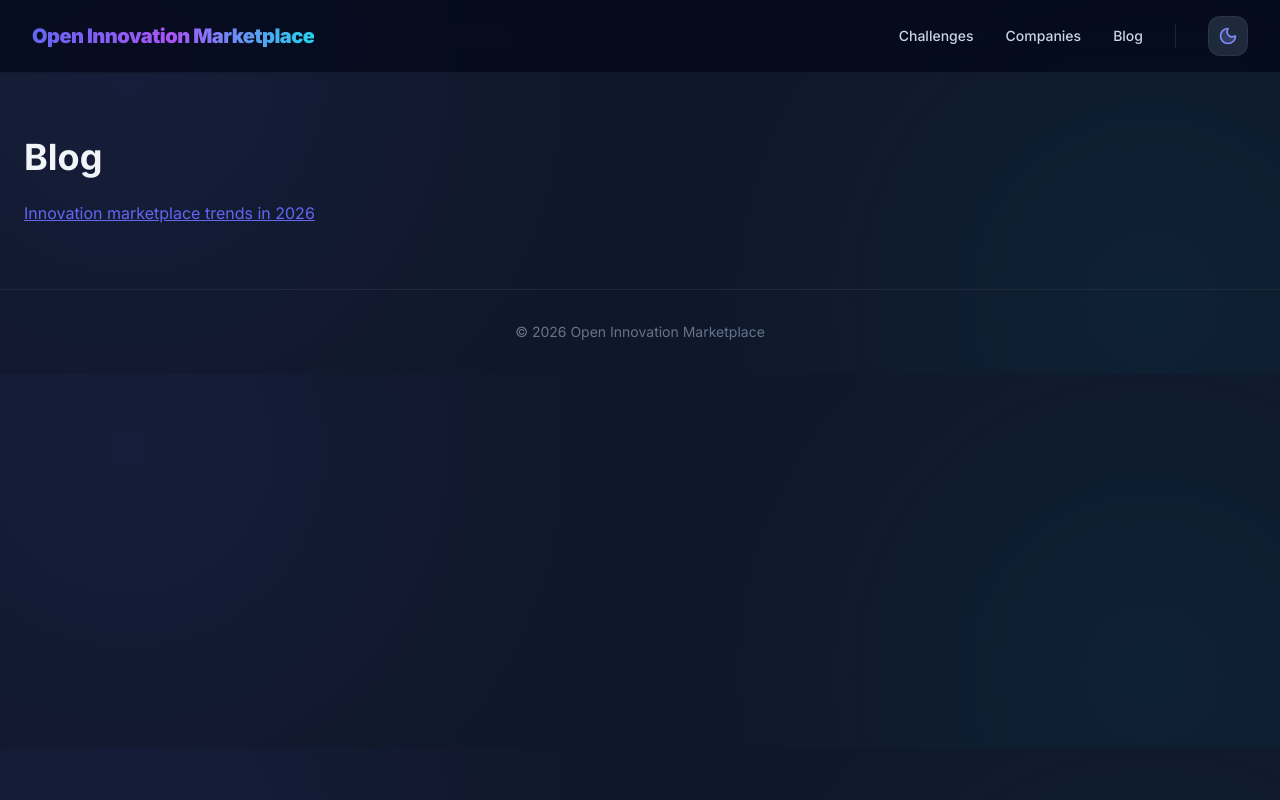
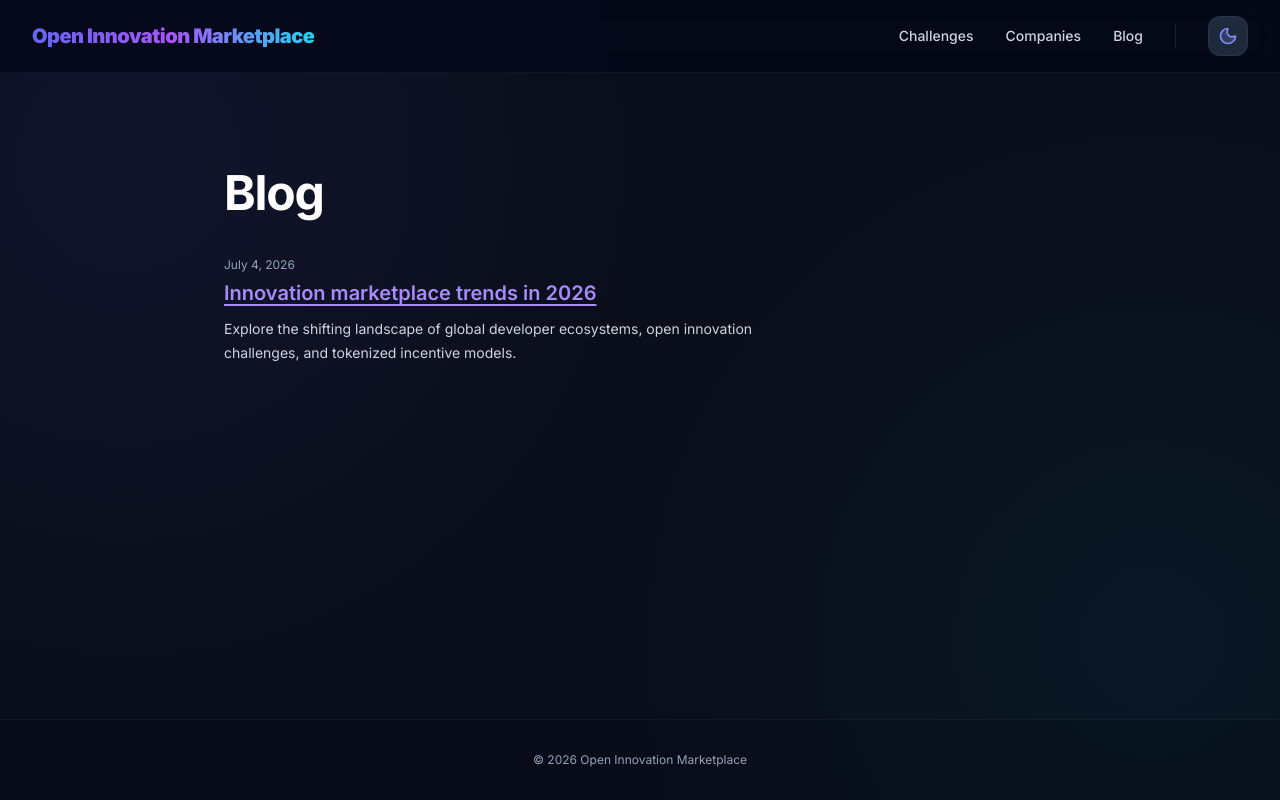
Before and after one commit to shivamrokade6411/Open-Innovation-Marketplace, a Next.js app in the folder apps/frontend/: page /blog in a window 1280 px wide. Built offline with nearby package versions, Linux system fonts and the light colour scheme.

Commit message:
Update project

```diff
--- a/apps/frontend/src/app/(public)/blog/[slug]/page.tsx
+++ b/apps/frontend/src/app/(public)/blog/[slug]/page.tsx
@@ -1,9 +1,66 @@
 /*
- * Purpose: Blog article page.
- * Author: Copilot
- * Date: 2026-06-28
+ * Purpose: Dynamic blog article page.
+ * Author: Antigravity Pair Programmer
+ * Date: 2026-07-04
  */
 
-export default function BlogPostPage(): JSX.Element {
-  return <main className="px-6 py-16"><h1 className="text-4xl font-bold">Blog article</h1></main>;
+import Link from 'next/link';
+import { notFound } from 'next/navigation';
+import { ArrowLeft } from 'lucide-react';
+
+interface PostDetails {
+  title: string;
+  date: string;
+  content: string[];
 }
+
+const ARTICLE_DB: Record<string, PostDetails> = {
+  'innovation-marketplace-trends': {
+    title: 'Innovation marketplace trends in 2026',
+    date: 'July 4, 2026',
+    content: [
+      'In 2026, the landscape of open innovation is shifting from static corporate hackathons toward continuous, decentralized developers bounty platforms. Traditional organizations are increasingly leveraging open source bounty networks to solve complex cryptography, AI fine-tuning, and hardware integration challenges.',
+      'We are seeing three major trends driving this shift: the rise of specialized AI agent evaluation platforms, micro-bounties for quick bug fixes, and long-term research grants distributed automatically via smart contract escrow accounts.',
+      'By utilizing these modern marketplaces, companies reduce time-to-market by up to 40% while engaging with a global, verified network of technical experts.'
+    ]
+  }
+};
+
+interface PageProps {
+  params: {
+    slug: string;
+  };
+}
+
+export default function BlogPostPage({ params }: PageProps): JSX.Element {
+  const post = ARTICLE_DB[params.slug];
+
+  if (!post) {
+    notFound();
+  }
+
+  return (
+    <article className="mx-auto max-w-4xl px-6 py-16 sm:py-24 lg:px-8">
+      <div className="max-w-2xl">
+        <Link
+          href="/blog"
+          className="inline-flex items-center gap-x-2 text-sm text-slate-500 hover:text-slate-800 dark:text-slate-400 dark:hover:text-white mb-8 transition-colors"
+        >
+          <ArrowLeft className="h-4 w-4" />
+          Back to blog
+        </Link>
+        <time dateTime="2026-07-04" className="block text-xs text-slate-500 dark:text-slate-400 mb-2">
+          {post.date}
+        </time>
+        <h1 className="text-4xl font-bold tracking-tight text-slate-900 dark:text-white sm:text-5xl">
+          {post.title}
+        </h1>
+        <div className="mt-10 space-y-6 text-base leading-7 text-slate-700 dark:text-slate-300">
+          {post.content.map((para, index) => (
+            <p key={index}>{para}</p>
+          ))}
+        </div>
+      </div>
+    </article>
+  );
+}
--- a/apps/frontend/src/app/(public)/blog/page.tsx
+++ b/apps/frontend/src/app/(public)/blog/page.tsx
@@ -1,20 +1,28 @@
 /*
- * Purpose: Blog listing page.
- * Author: Copilot
- * Date: 2026-06-28
+ * Purpose: Blog page displaying list of posts.
+ * Author: Antigravity Pair Programmer
+ * Date: 2026-07-04
  */
 
-import Link from 'next/link';
+import type { Metadata } from 'next';
+import { BlogList } from '../../../components/blog/BlogList';
 
-const posts = [{ slug: 'innovation-marketplace-trends', title: 'Innovation marketplace trends in 2026' }];
+export const metadata: Metadata = {
+  title: 'Blog - Open Innovation Marketplace',
+  description: 'Read the latest trends, guides, and articles about open innovation challenges and tech ecosystem shifts.'
+};
 
 export default function BlogPage(): JSX.Element {
   return (
-    <main className="px-6 py-16">
-      <h1 className="text-4xl font-bold">Blog</h1>
-      <div className="mt-6 space-y-3">
-        {posts.map((post) => <Link key={post.slug} className="block text-brand-primary underline" href={`/blog/${post.slug}`}>{post.title}</Link>)}
+    <div className="mx-auto max-w-4xl px-6 py-16 sm:py-24 lg:px-8">
+      <div className="max-w-2xl">
+        <h1 className="text-4xl font-bold tracking-tight text-slate-900 dark:text-white sm:text-5xl">
+          Blog
+        </h1>
+        <div className="mt-10">
+          <BlogList />
+        </div>
       </div>
-    </main>
+    </div>
   );
 }
--- a/apps/frontend/src/app/(public)/layout.tsx
+++ b/apps/frontend/src/app/(public)/layout.tsx
@@ -10,9 +10,11 @@ import { Footer } from '../../components/layout/Footer';
 
 export default function PublicLayout({ children }: { children: ReactNode }): JSX.Element {
   return (
-    <div>
+    <div className="flex min-h-screen flex-col">
       <Navbar />
-      {children}
+      <main className="flex-grow">
+        {children}
+      </main>
       <Footer />
     </div>
   );
--- /dev/null
+++ b/apps/frontend/src/components/blog/BlogList.tsx
@@ -0,0 +1,56 @@
+/*
+ * Purpose: Component for rendering a list of blog posts.
+ * Author: Antigravity Pair Programmer
+ * Date: 2026-07-04
+ */
+
+import Link from 'next/link';
+
+export interface BlogPost {
+  slug: string;
+  title: string;
+  excerpt?: string;
+  date?: string;
+}
+
+const posts: BlogPost[] = [
+  {
+    slug: 'innovation-marketplace-trends',
+    title: 'Innovation marketplace trends in 2026',
+    excerpt: 'Explore the shifting landscape of global developer ecosystems, open innovation challenges, and tokenized incentive models.',
+    date: 'July 4, 2026'
+  }
+];
+
+export function BlogList(): JSX.Element {
+  return (
+    <div className="space-y-8">
+      {posts.map((post) => (
+        <article key={post.slug} className="flex flex-col items-start justify-between border-b border-slate-200/50 pb-6 dark:border-white/5 last:border-b-0">
+          <div className="max-w-xl">
+            {post.date && (
+              <div className="flex items-center gap-x-4 text-xs text-slate-500 dark:text-slate-400 mb-2">
+                <time dateTime="2026-07-04">{post.date}</time>
+              </div>
+            )}
+            <div className="relative">
+              <h3 className="text-xl font-semibold leading-6">
+                <Link
+                  href={`/blog/${post.slug}`}
+                  className="text-violet-500 dark:text-violet-400 hover:text-violet-600 dark:hover:text-violet-300 underline underline-offset-4 transition-colors"
+                >
+                  {post.title}
+                </Link>
+              </h3>
+              {post.excerpt && (
+                <p className="mt-3 text-sm leading-6 text-slate-600 dark:text-slate-300 line-clamp-3">
+                  {post.excerpt}
+                </p>
+              )}
+            </div>
+          </div>
+        </article>
+      ))}
+    </div>
+  );
+}
--- a/apps/frontend/src/components/layout/Footer.tsx
+++ b/apps/frontend/src/components/layout/Footer.tsx
@@ -5,5 +5,11 @@
  */
 
 export function Footer(): JSX.Element {
-  return <footer className="border-t border-slate-200 px-4 py-8 text-center text-sm text-slate-500 dark:border-slate-800">© 2026 Open Innovation Marketplace</footer>;
+  return (
+    <footer className="border-t border-slate-200/50 bg-slate-50/30 py-8 text-center text-xs text-slate-400 dark:border-white/5 dark:bg-slate-950/20">
+      <div className="mx-auto max-w-7xl px-6 md:px-8">
+        © 2026 Open Innovation Marketplace
+      </div>
+    </footer>
+  );
 }
--- a/apps/frontend/tailwind.config.ts
+++ b/apps/frontend/tailwind.config.ts
@@ -21,7 +21,7 @@ const config: Config = {
         success: '#10b981',
         warning: '#f59e0b',
         danger: '#ef4444',
-        'surface-dark': '#0f172a',
+        'surface-dark': '#0a0e1a',
         'surface-card-dark': '#1e293b',
         'surface-light': '#f8fafc',
         'surface-card-light': '#ffffff',
```
Also changed, not shown: 1 other file (tests, documents, lock files or other folders).
